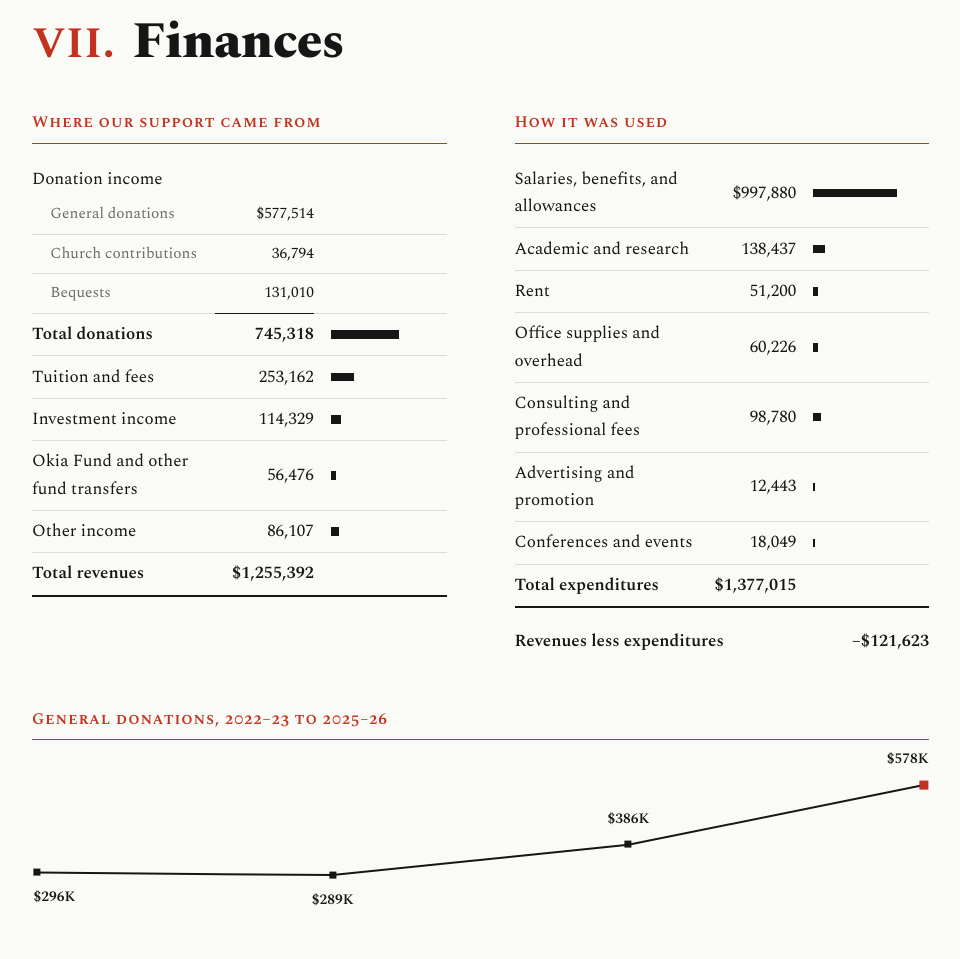
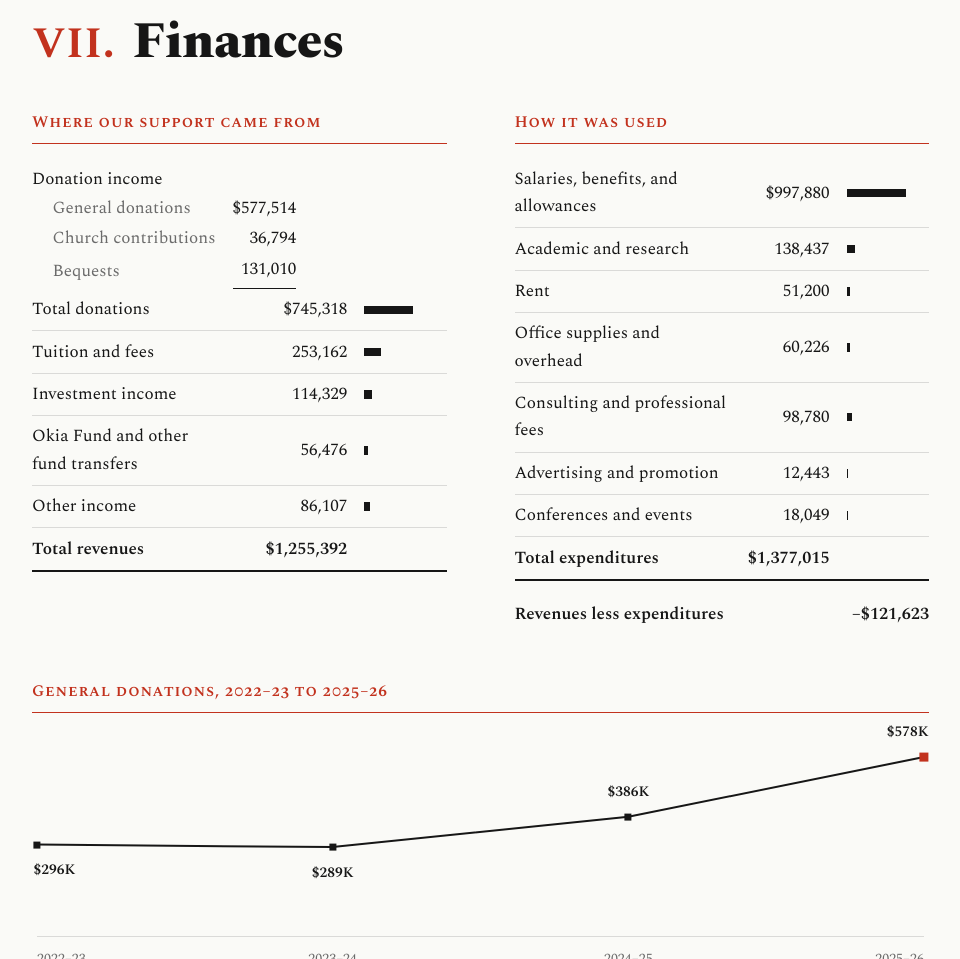
Before and after one commit to ics-communications/supporters, a plain HTML site: page 26-impact/index.html in a window 1280 px wide. Shown: the part 10446-11405 px from the top of the page, without its empty margins (287-1247 px from the left). Drawn offline with Linux system fonts and the light colour scheme.

Commit message:
Impact report finances: make the donations grouping read clearly
Components (general donations, church contributions, bequests) step left into an inner figure column
with a short rule under the last one; only Total donations sits in the main column, so it adds straight
down to Total revenues. Subtotal at regular weight, components full size with no rules between them.
The two-year Annual Report table keeps components and subtotal in each year's column (comparative layout).
Figures unchanged.

Co-Authored-By: Claude Opus 5.5 <noreply@anthropic.com>
Claude-Session: https://claude.ai/code/session_017mN8rdFMYMdiSqpL2LWGMy

```diff
--- a/26-impact/index.html
+++ b/26-impact/index.html
@@ -284,19 +284,23 @@
   .fin caption { text-align: left; }
   .fin th, .fin td { text-align: left; font-weight: 400; padding: .42rem 0; border-bottom: 1px solid var(--hair); vertical-align: middle; }
   .fin td.amt { text-align: right; padding-left: 1rem; white-space: nowrap; }
-  .fin td.share { width: 32%; padding-left: 1rem; }
+  .fin td.share { width: 24%; padding-left: 1rem; }
   .fin .sbar { display: block; height: .5rem; width: calc(var(--p) * 1%); background: var(--ink); }
   .fin tr.total th, .fin tr.total td, .fin tfoot th, .fin tfoot td { font-weight: 600; border-bottom: 2px solid var(--ink); border-top: 1px solid var(--ink); }
   .fin .net { margin-top: 1.2rem; display: flex; justify-content: space-between; font-weight: 600; font-variant-numeric: lining-nums tabular-nums; }
   .fin thead th { font-size: .8rem; font-style: italic; color: var(--grey); text-align: right; padding-left: 1rem; white-space: nowrap; }
   .fin thead th:first-child { text-align: left; padding-left: 0; }
   .fin td.prev { color: var(--grey); }
-  .fin tr.sub th { padding-left: 1.2em; font-size: .9em; color: var(--grey); }
-  .fin tr.sub td { font-size: .9em; }
+  .fin tr.sub th { padding-left: 1.2em; color: var(--grey); white-space: nowrap; }
   /* Accounts layout: category heading without a figure, indented components, a ruled subtotal */
-  .fin tr.head th { border-bottom: 0; padding-bottom: .1rem; }
-  .fin tr.subtotal th, .fin tr.subtotal td.amt { font-weight: 600; }
-  .fin tr.sub:has(+ tr.subtotal) td.amt { border-bottom-color: var(--ink); }
+  /* Components sit in an inner figure column, one step left of the main one; only the subtotal steps out,
+     so the main column adds straight down to the total. One short rule under the last component. */
+  .fin { --inner: 6ch; }
+  #fin-detail .fin { --inner: 0ch; } /* two comparative years: no room for an inner column, so components and subtotal share each year's column */
+  .fin tr.head th { border-bottom: 0; padding-bottom: 0; }
+  .fin tr.sub th, .fin tr.sub td { border-bottom: 0; padding-top: .1rem; padding-bottom: .1rem; }
+  .fin tr.sub td.amt { padding-right: var(--inner); }
+  .fin tr.sub:has(+ tr.subtotal) td.amt { padding-bottom: .35rem; background: linear-gradient(var(--ink), var(--ink)) no-repeat left 1rem bottom 0 / calc(100% - 1rem - var(--inner)) 1px; }
   .fin tr.group th { font-family: "Spectral SC", serif; letter-spacing: .05em; font-weight: 600; padding-top: 1.2rem; }
   #position .fin-notes { margin-top: 0; }
   @media (max-width: 40rem) { .fin td.share, .fin thead th.share { display: none; } }
@@ -522,7 +526,7 @@
     .fin td.amt, .fin thead th { padding-left: 1rem; }
     .fin td.share { width: 22%; padding-left: 1.4rem; }
     .fin .sbar { height: .7rem; }
-    .fin tr.sub th, .fin tr.sub td { padding-top: .2rem; padding-bottom: .2rem; }
+    .fin tr.sub th, .fin tr.sub td { padding-top: .05rem; padding-bottom: .05rem; }
     .fin tr.group th { padding-top: 1.6rem; }
     .fin tr.head th { padding-top: 0; padding-bottom: 0; }
     .fin thead th { font-size: .9rem; padding-bottom: .4rem; }
@@ -849,7 +853,7 @@
               <tr class="sub"><th scope="row">General donations</th><td class="amt">$577,514</td><td class="share"></td></tr>
               <tr class="sub"><th scope="row">Church contributions</th><td class="amt">36,794</td><td class="share"></td></tr>
               <tr class="sub"><th scope="row">Bequests</th><td class="amt">131,010</td><td class="share"></td></tr>
-              <tr class="subtotal"><th scope="row">Total donations</th><td class="amt">745,318</td><td class="share"><span class="sbar" style="--p:59" title="59% of revenue"></span></td></tr>
+              <tr class="subtotal"><th scope="row">Total donations</th><td class="amt">$745,318</td><td class="share"><span class="sbar" style="--p:59" title="59% of revenue"></span></td></tr>
               <tr><th scope="row">Tuition and fees</th><td class="amt">253,162</td><td class="share"><span class="sbar" style="--p:20" title="20% of revenue"></span></td></tr>
               <tr><th scope="row">Investment income</th><td class="amt">114,329</td><td class="share"><span class="sbar" style="--p:9" title="9% of revenue"></span></td></tr>
               <tr><th scope="row">Okia Fund and other fund transfers</th><td class="amt">56,476</td><td class="share"><span class="sbar" style="--p:4" title="4% of revenue"></span></td></tr>
@@ -912,7 +916,7 @@
               <tr class="sub"><th scope="row">General donations</th><td class="amt">$577,514</td><td class="amt prev">$385,626</td><td class="share"></td></tr>
               <tr class="sub"><th scope="row">Church contributions</th><td class="amt">36,794</td><td class="amt prev">61,496</td><td class="share"></td></tr>
               <tr class="sub"><th scope="row">Bequests</th><td class="amt">131,010</td><td class="amt prev">56,710</td><td class="share"></td></tr>
-              <tr class="subtotal"><th scope="row">Total donations</th><td class="amt">745,318</td><td class="amt prev">503,832</td><td class="share"><span class="sbar" style="--p:59" title="59% of the 2025–26 total"></span></td></tr>
+              <tr class="subtotal"><th scope="row">Total donations</th><td class="amt">$745,318</td><td class="amt prev">$503,832</td><td class="share"><span class="sbar" style="--p:59" title="59% of the 2025–26 total"></span></td></tr>
               <tr><th scope="row">Tuition and fees</th><td class="amt">253,162</td><td class="amt prev">175,015</td><td class="share"><span class="sbar" style="--p:20" title="20% of the 2025–26 total"></span></td></tr>
               <tr><th scope="row">Investment income</th><td class="amt">114,329</td><td class="amt prev">120,373</td><td class="share"><span class="sbar" style="--p:9" title="9% of the 2025–26 total"></span></td></tr>
               <tr><th scope="row">Okia Fund and other fund transfers</th><td class="amt">56,476</td><td class="amt prev">201,688</td><td class="share"><span class="sbar" style="--p:4" title="4% of the 2025–26 total"></span></td></tr>
```
Also changed, not shown: 1 other file.
